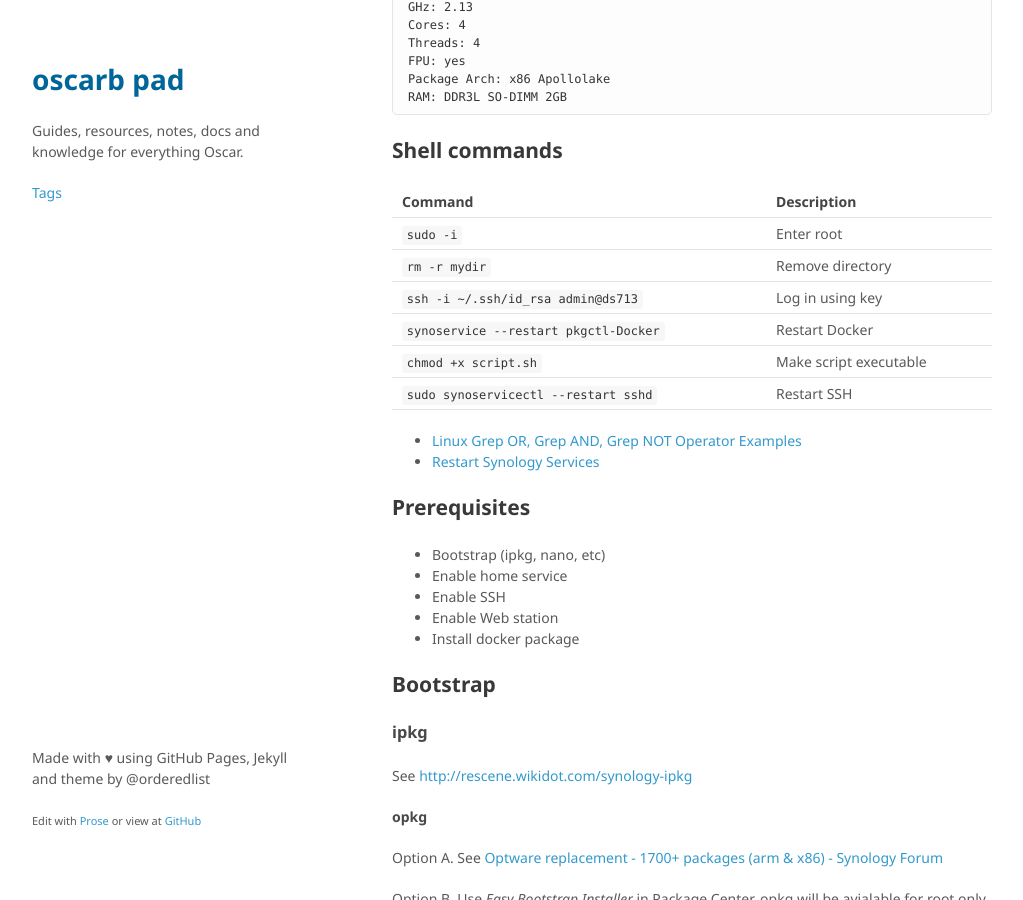
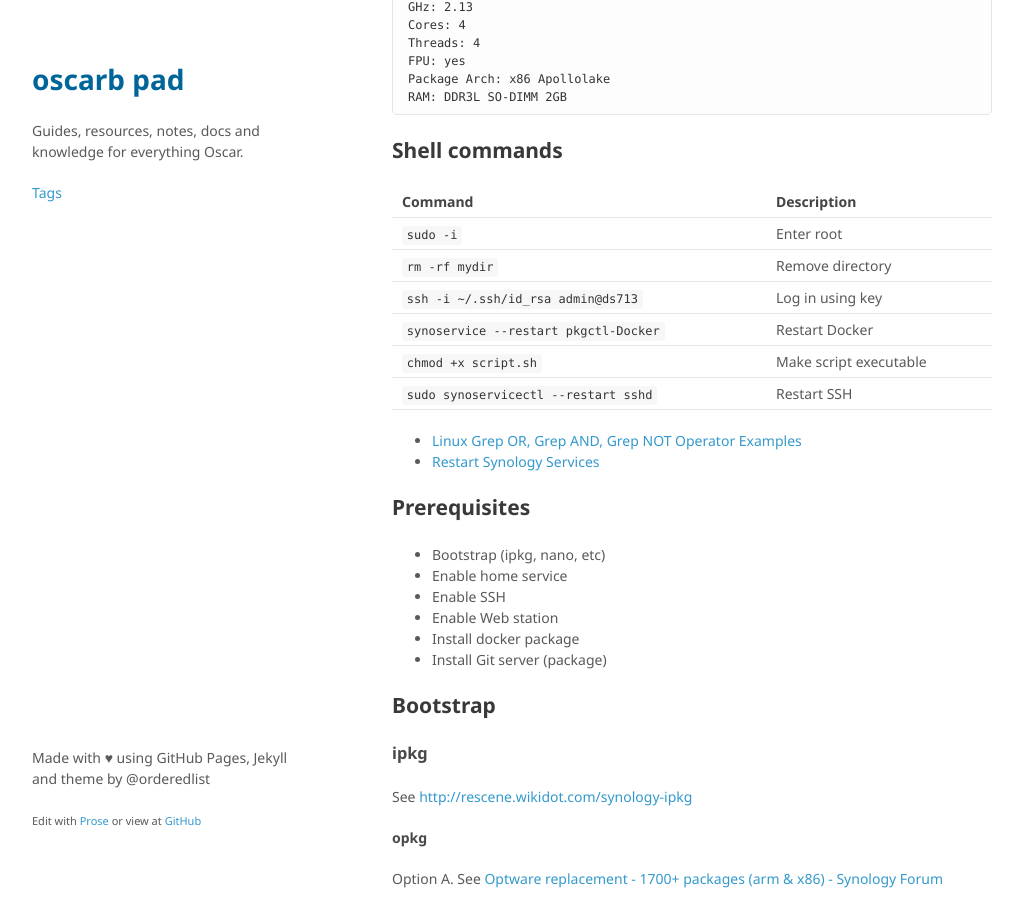
Before and after one commit to oscarb/pad, a Jekyll site: the page built from _docs/ds713.md, in a window 1280 px wide and 900 px high, scrolled down 1432 px. Shown: the whole window, without its empty margins (128-1151 px from the left). Built offline with Jekyll 4.4.1, drawn with Linux system fonts in a browser that asks for light colours; some web fonts are replaced.

Commit message:
Update ds713.md

```diff
--- a/_docs/ds713.md
+++ b/_docs/ds713.md
@@ -37,7 +37,7 @@ published: true
 Command | Description
 --------|------------
 `sudo -i` | Enter root
-`rm -r mydir` | Remove directory
+`rm -rf mydir` | Remove directory
 `ssh -i ~/.ssh/id_rsa admin@ds713` | Log in using key
 `synoservice --restart pkgctl-Docker` | Restart Docker
 `chmod +x script.sh` | Make script executable
@@ -54,6 +54,7 @@ Command | Description
 * Enable SSH
 * Enable Web station
 * Install docker package
+* Install Git server (package)
 
 ## Bootstrap
 
```
